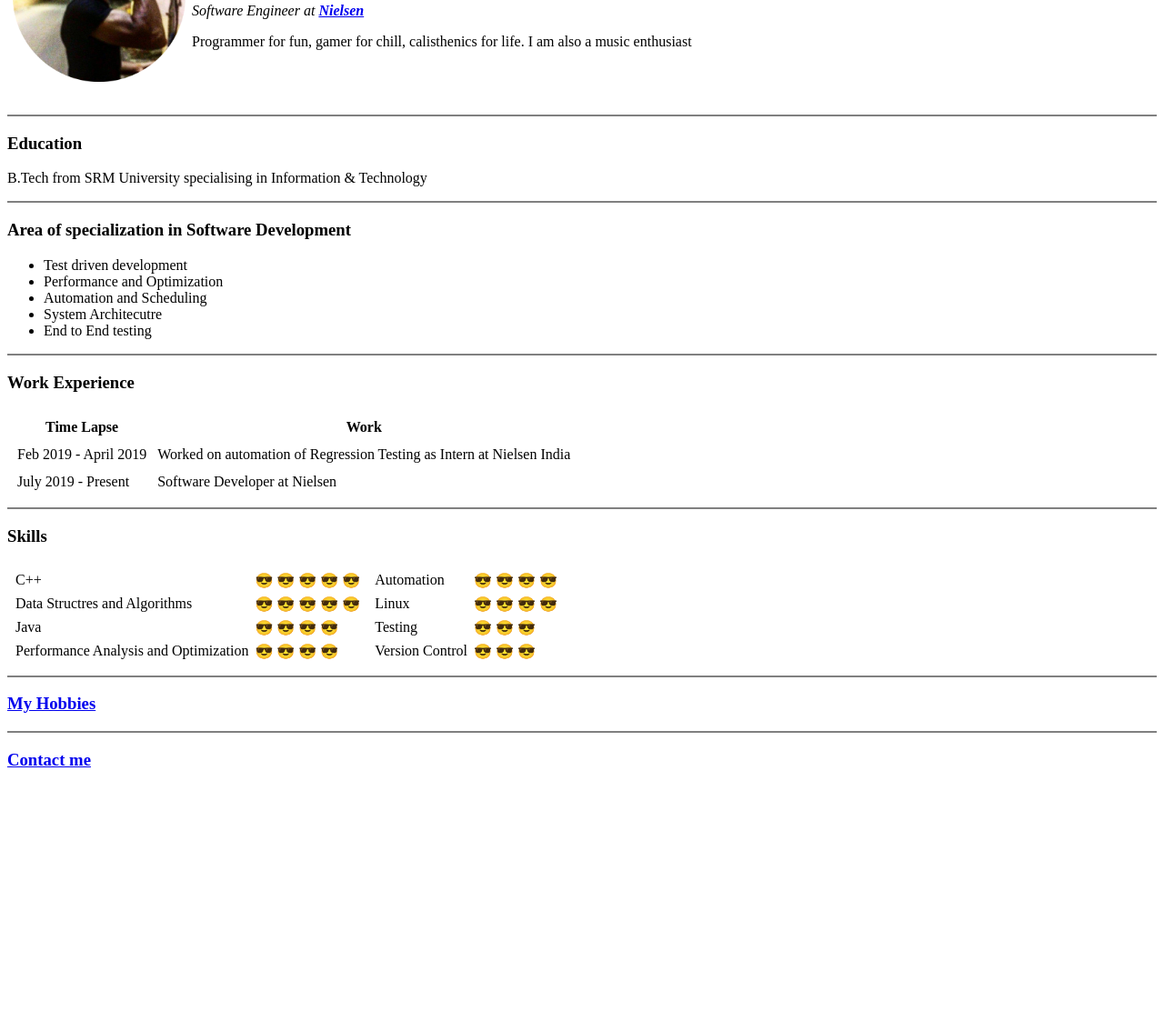
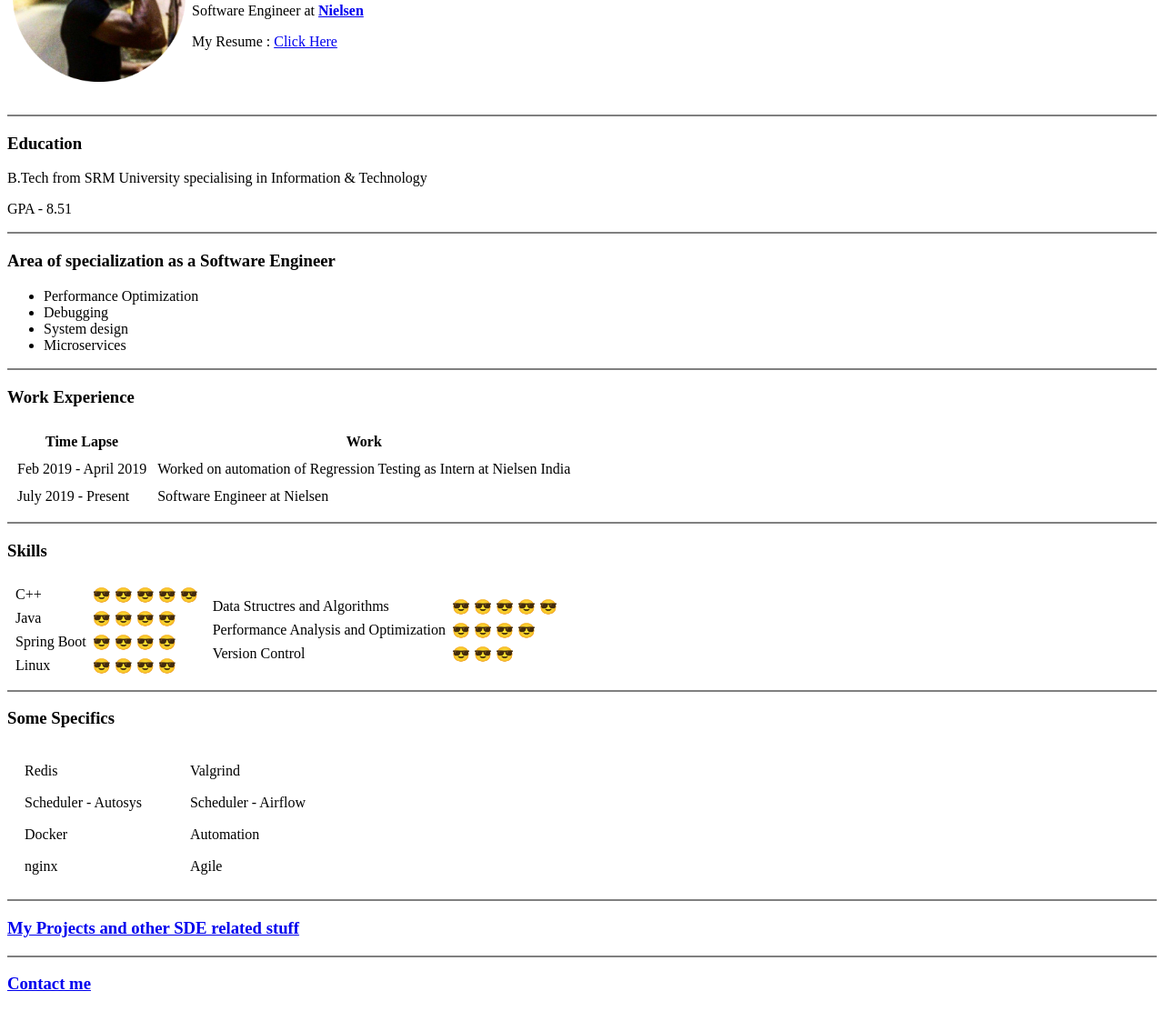
Before and after one commit to Chitransh-Saxena/CV, a plain HTML site: page index.html in a window 1280 px wide. Shown: the part 114-1226 px from the top of the page at 91% size. Before the commit the page ends 980 px from the top, so only its background shows below. Drawn offline with Linux system fonts and the light colour scheme.

Commit message:
Update the CV

```diff
--- a/index.html
+++ b/index.html
@@ -6,7 +6,7 @@
     Chrome automatically sets the encoding btw-->
     <meta name="viewport" content="width=device-width, initial-scale=1.0">
     <meta name="author" content="Chitransh Saxena">
-    <title>Chitransh's Personal Site</title>
+    <title>Chitransh Saxena</title>
 </head>
 <body>
 
@@ -14,8 +14,8 @@
         <tr>
             <td><img src="circle-cropped.png" alt="Chitransh Saxena" style="width:190px;height:190px"></td>
             <td><h1>Chitransh Saxena</h1>
-                <p><em>Software Engineer at <strong><a href="https://www.nielsen.com/in/en/">Nielsen</a></strong></em></p>
-                <p>Programmer for fun, gamer for chill, calisthenics for life. I am also a music enthusiast</p></td>
+                <p>Software Engineer at <strong><a href="https://www.nielsen.com/in/en/">Nielsen</a></strong></em></p>
+                <p>My Resume : <a href = "Chitransh's Resume.pdf">Click Here</a></p></td>
         </tr>
     </table>
 
@@ -23,14 +23,14 @@
     <hr size="2" noshade margin-right:>
     <h3>Education</h3>
     <p>B.Tech from SRM University specialising in Information & Technology</p>
+    <p>GPA - 8.51</p>
     <hr size="2" noshade margin-right:>
-    <h3>Area of specialization in Software Development</h3>
+    <h3>Area of specialization as a Software Engineer</h3>
     <ul>
-        <li>Test driven development</li>
-        <li>Performance and Optimization</li>
-        <li>Automation and Scheduling</li>
-        <li>System Architecutre</li>
-        <li>End to End testing</li>
+        <li>Performance Optimization</li>
+        <li>Debugging</li>
+        <li>System design</li>
+        <li>Microservices</li>
     </ul>
     <hr size="2" noshade margin-right:>
     <h3>Work Experience</h3>
@@ -45,7 +45,7 @@
             </tr>
             <tr>
                 <td>July 2019 - Present</td>
-                <td>Software Developer at Nielsen</td>
+                <td>Software Engineer at Nielsen</td>
             </tr>
         </table>
     <hr size="2" noshade margin-right:>
@@ -58,31 +58,27 @@
                     <td>&#128526 &#128526 &#128526 &#128526 &#128526</td>
                 </tr>
                 <tr>
+                    <td>Java</td>
+                    <td>&#128526 &#128526 &#128526 &#128526</td>
+                </tr>
+                <tr>
+                    <td>Spring Boot</td>
+                    <td>&#128526 &#128526 &#128526 &#128526</td>
+                </tr>
+                <tr>
+                    <td>Linux</td>
+                    <td>&#128526 &#128526 &#128526 &#128526</td>
+                </tr>
+            </table></td>
+            <td><table cellspacing=5px>
+                <tr>
                     <td>Data Structres and Algorithms</td>
                     <td>&#128526 &#128526 &#128526 &#128526 &#128526</td>
-                </tr>
-                <tr>
-                    <td>Java</td>
-                    <td>&#128526 &#128526 &#128526 &#128526</td>
                 </tr>
                 <tr>
                     <td>Performance Analysis and Optimization</td>
                     <td>&#128526 &#128526 &#128526 &#128526</td>
                 </tr>
-            </table></td>
-            <td><table cellspacing=5px>
-            <tr>
-                <td>Automation</td>
-                <td>&#128526 &#128526 &#128526 &#128526</td>
-            </tr>
-            <tr>
-                <td>Linux</td>
-                <td>&#128526 &#128526 &#128526 &#128526</td>
-            </tr>
-            <tr>
-                <td>Testing</td>
-                <td>&#128526 &#128526 &#128526</td>
-            </tr>
             <tr>
                 <td>Version Control</td>
                 <td>&#128526 &#128526 &#128526 </td>
@@ -91,7 +87,44 @@
 
     </table>
     <hr size="2" noshade margin-right:>
-    <h3><a href="hobbies.html">My Hobbies</a></h3>
+    <h3>Some Specifics</h3>
+    <table cellspcing=10px>
+        <tr>
+            <td><table cellspacing=15px>
+                <tr>
+                    <td>Redis</td>
+                    <td></td>
+                </tr>
+                <tr>
+                    <td>Scheduler - Autosys</td>
+                </tr>
+                <tr>
+                    <td>Docker</td>
+                </tr>
+                <tr>
+                    <td>nginx</td>
+                </tr>
+            </table></td>
+            <td><table cellspacing=15px>
+            <tr>
+                <td>Valgrind</td>
+            </tr>
+            <tr>
+                <td>Scheduler - Airflow</td>
+            </tr>
+            <tr>
+                <td>Automation</td>
+            </tr>
+            <tr>
+                <td>Agile</td>
+            </tr></table></td>
+        </tr>
+
+    </table>
+    <!-- <hr size="2" noshade margin-right:>
+    <h3><a href="hobbies.html">My Hobbies</a></h3> -->
+    <hr size="2" noshade margin-right:>
+    <h3><a href="professional_data.html">My Projects and other SDE related stuff</a></h3>
     <hr size="2" noshade margin-right:>
     <h3><a href="contact-me.html">Contact me</a></h3>
 
```
Also changed, not shown: contact-me.html (+1 -2 lines), hobbies.html (+5 -10 lines).
